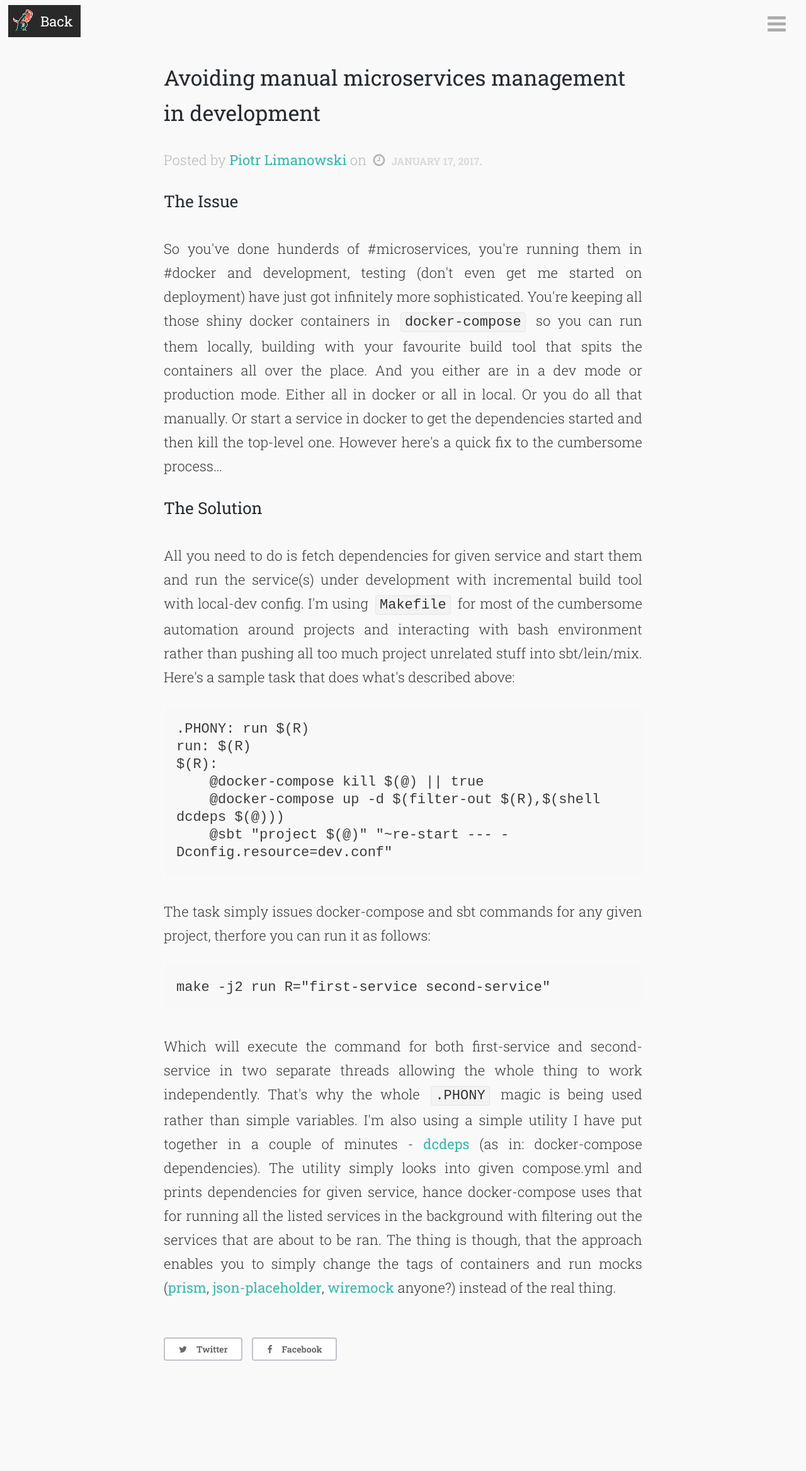
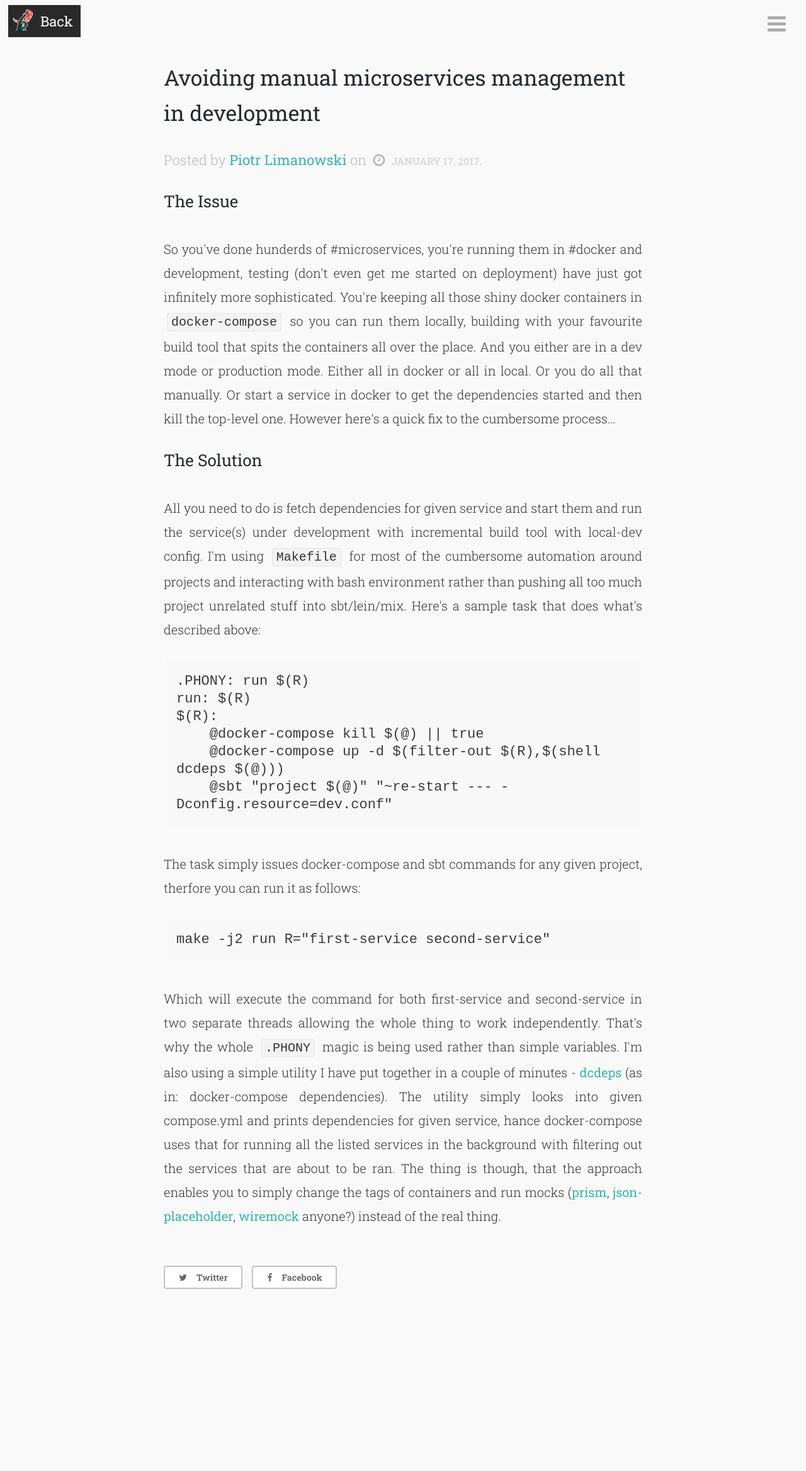
Before and after one commit to peel/peel.github.com, a Jekyll site: the page built from _posts/2017-01-17-avoid-manual-management.html, in a window 1280 px wide. Shown: the whole page at 63% size. Built offline with Jekyll 4.4.1, drawn with Linux system fonts in a browser that asks for light colours; nearby versions of some CDN libraries; after the commit the page ends 2221 px from its top, so only the background shows below that.

Commit message:
💄️ changes font size in posts

```diff
--- a/assets/css/_post.scss
+++ b/assets/css/_post.scss
@@ -216,6 +216,10 @@
 			font-weight: 600;
 			color: #1d1d1d;
 		}
+
+    p {
+      font-size: 20px;
+    }
 
 		ul, ol {
 			margin: 30px 0 0 6%;
```
